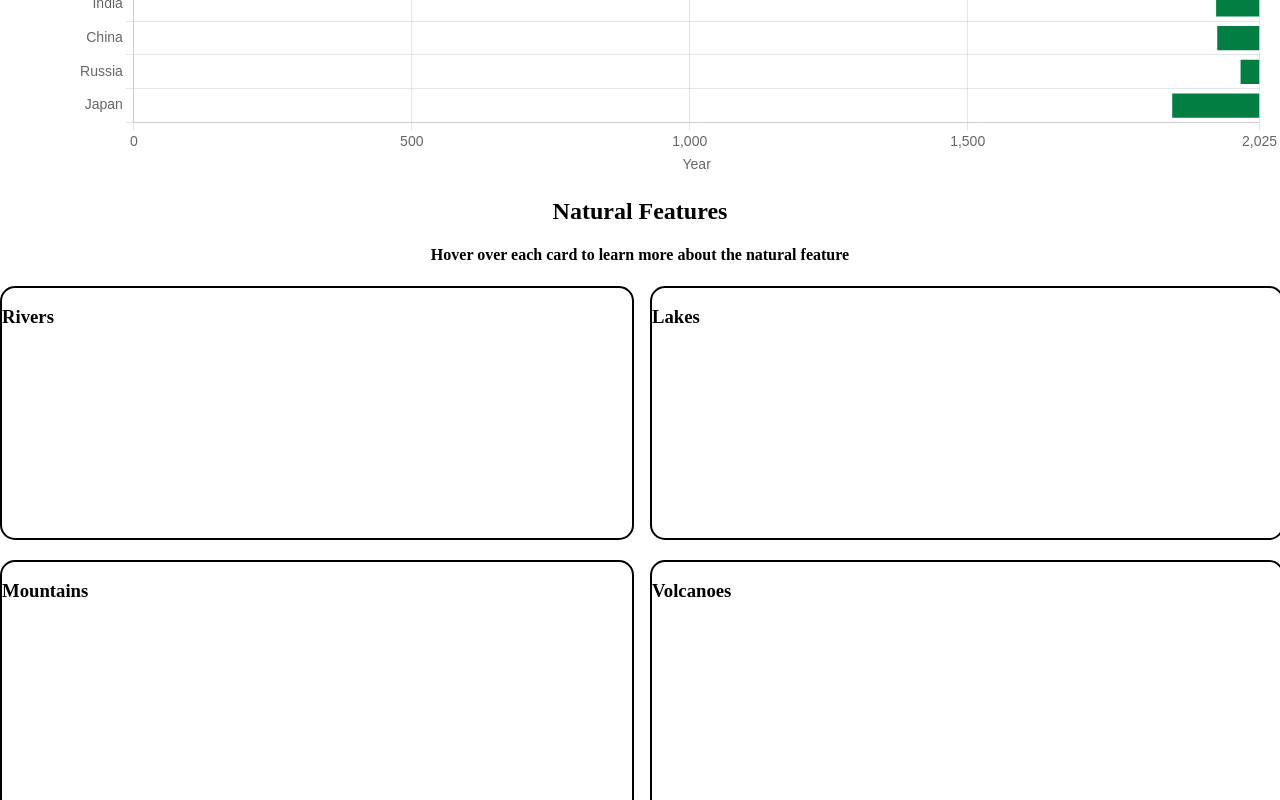
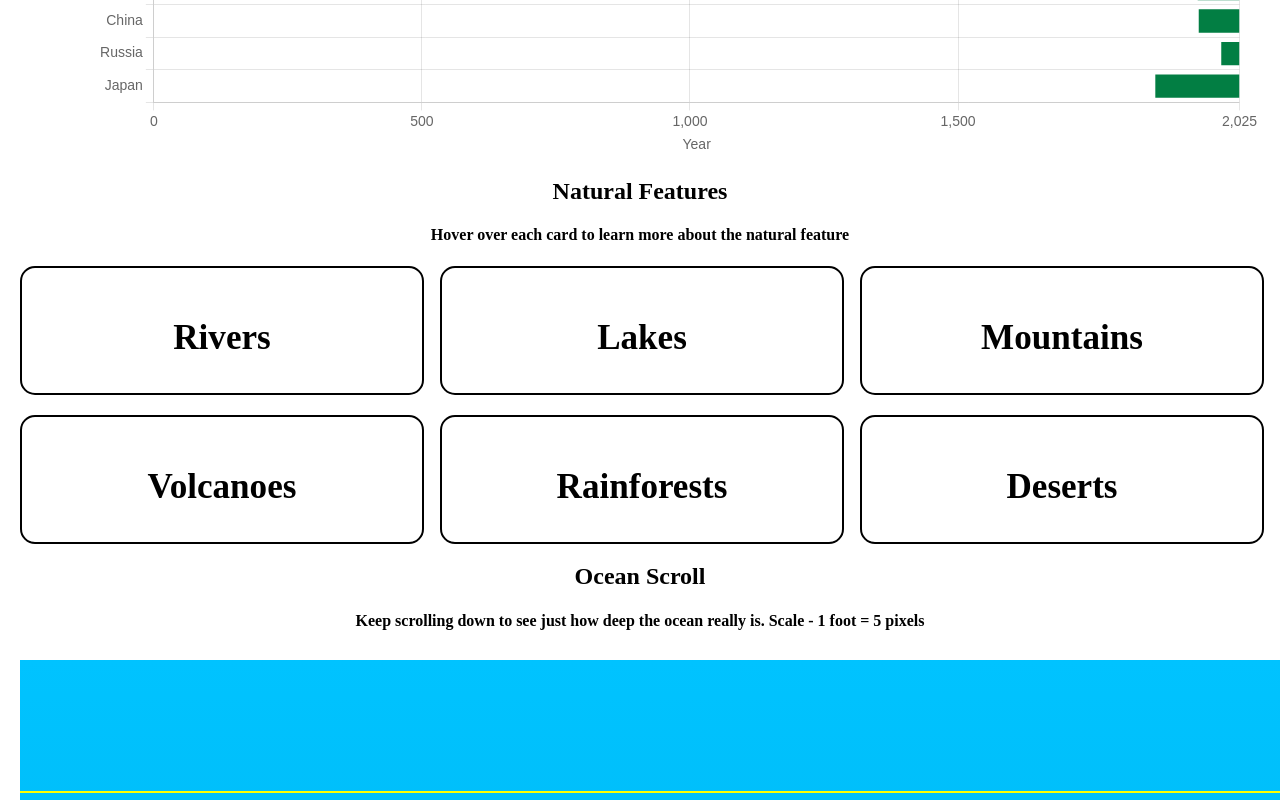
Before and after one commit to camerontremblay/Earth-Stats-Project, a plain HTML site: page index.html in a window 1280 px wide. Shown: the part 2000-2800 px from the top of the page. Drawn offline with nearby package versions, Linux system fonts and the light colour scheme.

Commit message:
add side margin and restyle cards

```diff
--- a/style.css
+++ b/style.css
@@ -1,5 +1,6 @@
 html, body{
-  margin: 0;
+  margin-left: 10px;
+  margin-right: 10px;
   padding: 0;
   box-sizing: border-box;
 }
@@ -41,13 +42,13 @@ html, body{
 
 #cards{
   display: grid;
-  grid-template-columns: 1fr 1fr;
+  grid-template-columns: 1fr 1fr 1fr;
   gap: 20px;
 }
 
 .flip-card{
   width: 100%;
-  height: 250px;
+  height: 125px;
   display: block;
   border: 2px solid black;
   border-radius: 15px;
@@ -55,6 +56,9 @@ html, body{
 
 .flip-card-front{
   display: block;
+  font-size: 30px;
+  text-align: center;
+  padding: 15px;
 }
 
 .flip-card-back{
@@ -67,6 +71,7 @@ html, body{
 
 .flip-card:hover .flip-card-back{
   display: block;
+  padding: 15px;
 }
 
 #ocean-scroll{
```
